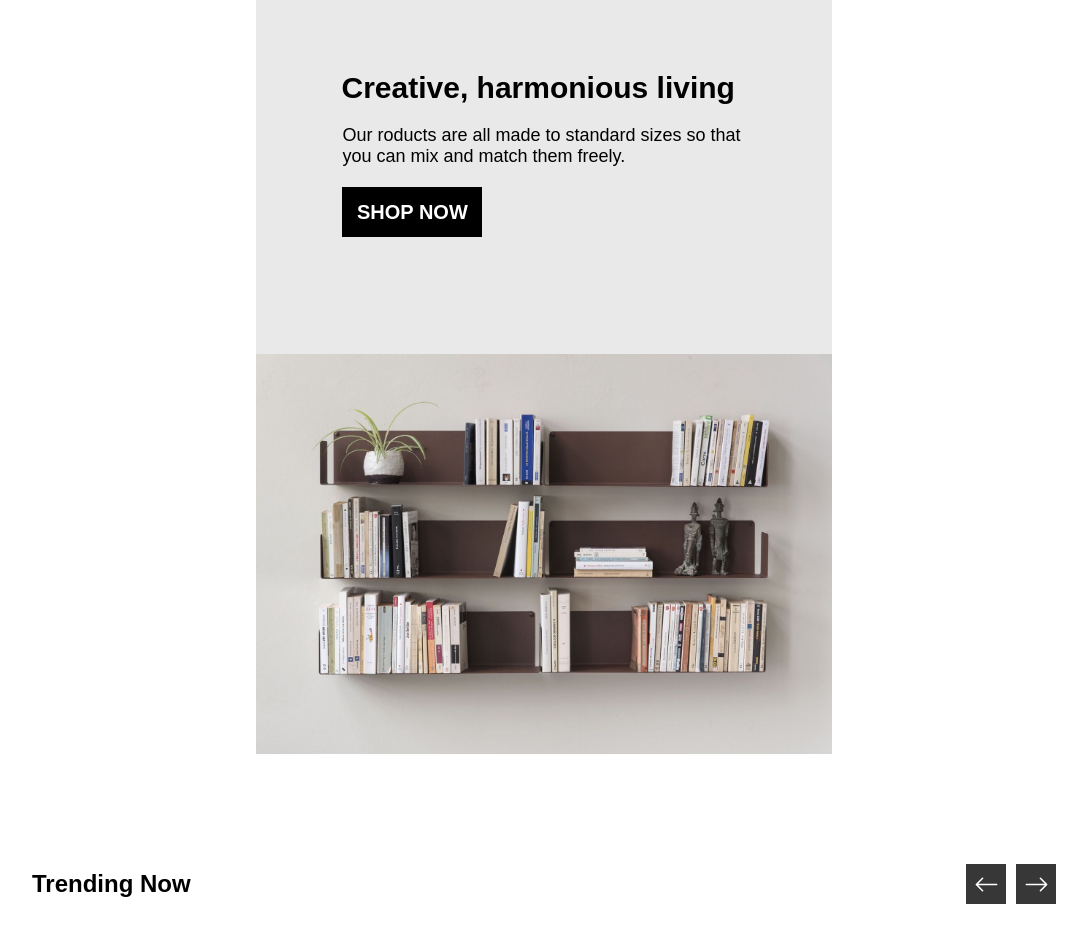
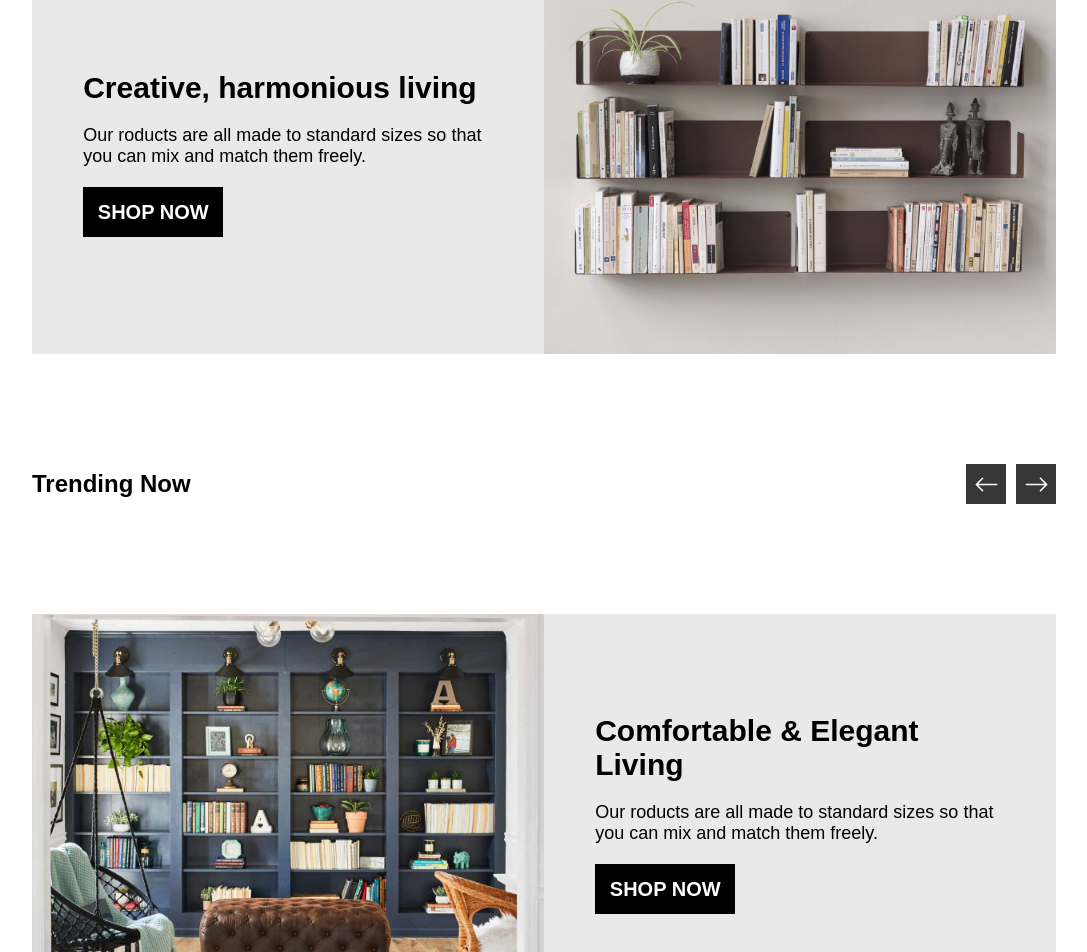
Before and after one commit to DanielRamsgard/e-commerce-frontend, a React (Create React App) app: page / in a window 1280 px wide. Shown: the part 1720-2672 px from the top of the page, without its empty margins (96-1183 px from the left). Built offline with nearby package versions, Linux system fonts and the light colour scheme; a web font is replaced by a local one.

Commit message:
wallpaper

```diff
--- a/src/App.css
+++ b/src/App.css
@@ -422,23 +422,78 @@
 }
 
 .wallpaper {
-    object-fit: cover;
     display: flex;
     align-items: center;
     flex-direction: column;
     justify-content: center;
     row-gap: 20px;
-    width: 576px;
+    width: 50%;
     height: 400px;
     background-color: var(--grey-wallpaper);
 }
 
-.container-wallpaper {
-    padding-left: 10%;
+.wallpaper-new {
+    width: 100%;
+    height: 100%;
+    background-color: var(--grey-wallpaper);
+}
+
+.wallpaper-container-img {
+    width: 50%;
+    height: 400px;
+}
+
+.container-container {
+    width: 100%;
+    display: flex;
+    justify-content: center;
+}
+
+.triple-container {
+    width: 100%;
+}
+
+.container-container-new {
+    width: 80%;
+    display: flex;
+    justify-content: center;
+    align-items: center;
+    background-color: black;
+}
+
+.container-wallpaper-new {
+    width: inherit;
+    height: inherit;
     justify-content: center;
     display: flex;
     flex-wrap: wrap;
-    padding-right: 10%;
+}
+
+.wallpaper-img {
+    object-fit: cover;
+    width: 100%;
+    height: 100%;
+}
+
+.wallpaper-img-new {
+    object-fit: cover;
+    width: 100%;
+    height: 100%;
+    background-color: var(--grey-wallpaper);
+}
+
+.container-wallpaper {
+    width: 80%;
+    justify-content: center;
+    display: flex;
+    flex-wrap: wrap;
+}
+
+.container-wallpaper-new {
+    width: 100%;
+    justify-content: center;
+    display: flex;
+    flex-wrap: wrap;
 }
 
 
@@ -567,27 +622,21 @@ input {
 }
 
 .header {
-    text-align: center;
+    text-align: left;
     font-size: 30px;
     font-weight: 800;
-    padding-left: 3%;
-    padding-right: 5%;
 }
 
 .header-two {
-    text-align: center;
+    text-align: left;
     font-size: 30px;
     font-weight: 800;
-    padding-left: 7%;
-    padding-right: 5%;
 }
 
 .call-action {
     text-align: left;
     font-size: 18px;
     font-weight: 500;
-    padding-left: 15%;
-    padding-right: 15%;
 }
 
 .shop-now {
@@ -599,14 +648,23 @@ input {
     background-color: black;
     cursor: pointer;
     font-size: 20px;
+    transition: .5s background-color ease;
 }
 
-.shop-now-container {
-    padding-left: 30%;
-    width: 100%;
+.info-container {
+    width: 80%;
+    height: 100%;
+    align-items: flex-start;
+    justify-content: center;
     display: flex;
-    justify-content: flex-start;
-    align-items: center;
+    flex-direction: column;
+    row-gap: 20px;
+}
+
+.shop-now:hover {
+    background-color: white;
+    border: 4px solid black;
+    color: black;
 }
 
 .trend-container {
--- a/src/components/BigCallToAction.js
+++ b/src/components/BigCallToAction.js
@@ -4,22 +4,24 @@ const BigCallToAction = (props) => {
     if (props.bool){
         return (
             <>
+                <div className="container-container">
                     <div className="container-wallpaper">
                         <div className="wallpaper">
+                            <div className="info-container">
                                 <div className="header">
                                     {props.text}
                                 </div>
                                 <div className="call-action">
                                     Our roducts are all made to standard sizes so that you can mix and match them freely.
                                 </div>
-                        <div className="shop-now-container">
                                 <button className="shop-now">
                                     SHOP NOW
                                 </button>
                             </div>
                         </div>
-                    <div>
-                        <img className="wallpaper" src={props.img}></img>
+                        <div className="wallpaper-container-img">
+                            <img className="wallpaper-img" src={props.img}></img>
+                        </div>
                     </div>
                 </div>
             </>
@@ -27,21 +29,23 @@ const BigCallToAction = (props) => {
     } else {
         return (
             <>
+                <div className="container-container">
                     <div className="container-wallpaper">
-                    <div>
-                        <img className="wallpaper" src={props.img}></img>
+                        <div className="wallpaper-container-img">
+                            <img className="wallpaper-img" src={props.img}></img>
                         </div>
                         <div className="wallpaper">
-                        <div className="header-two">
+                            <div className="info-container">
+                                <div className="header">
                                     {props.text}
                                 </div>
                                 <div className="call-action">
                                     Our roducts are all made to standard sizes so that you can mix and match them freely.
                                 </div>
-                        <div className="shop-now-container">
                                 <button className="shop-now">
                                     SHOP NOW
                                 </button>
+                            </div>
                         </div>
                     </div>
                 </div>
--- a/src/components/SmallCallToAction.js
+++ b/src/components/SmallCallToAction.js
@@ -2,21 +2,25 @@ import React from 'react';
 
 const SmallCallToAction = (props) => {
     return (
+            <>
+                <div className="container-container">
                     <div className="container-wallpaper">
-            <div className="wallpaper">
+                        <div className="wallpaper-new">
+                            <div className="info-container">
                                 <div className="header">
                                     {props.text}
                                 </div>
                                 <div className="call-action">
                                     Our roducts are all made to standard sizes so that you can mix and match them freely.
                                 </div>
-                <div className="shop-now-container">
                                 <button className="shop-now">
                                     SHOP NOW
                                 </button>
                             </div>
                         </div>
                     </div>
+                </div>
+            </>
     );
 }
 
```
Lines whose indentation alone changed are shown as unchanged.
